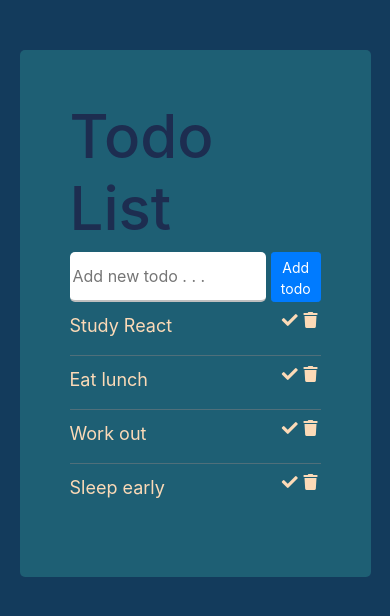
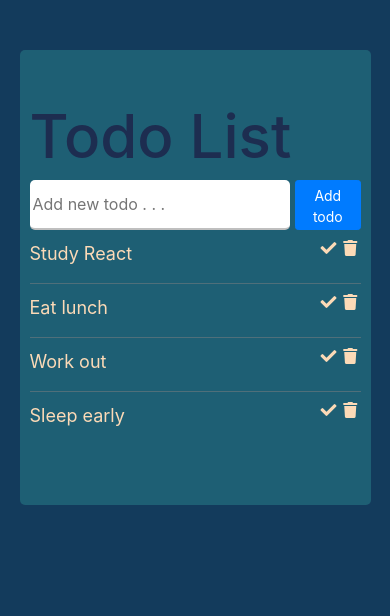
Before and after one commit to OmarHalawany/Todo, a React (Create React App) app: page / in a window 390 px wide. Shown: the top 616 px of the page. Built offline with nearby package versions, Linux system fonts and the light colour scheme.

Commit message:
made it a bit more responsive

```diff
--- a/src/css/App.css
+++ b/src/css/App.css
@@ -9,8 +9,8 @@ body {
   display: flex;
   -webkit-box-orient: vertical;
   -webkit-box-direction: normal;
-      -ms-flex-direction: column;
-          flex-direction: column;
+  -ms-flex-direction: column;
+  flex-direction: column;
   margin: auto;
   margin-top: 50px;
   padding-top: 50px;
@@ -28,12 +28,16 @@ body {
 @media only screen and (max-width: 900px) {
   .main {
     width: 60%;
+    padding-right: 30px;
+    padding-left: 30px;
   }
 }
 
 @media only screen and (max-width: 750px) {
   .main {
     width: 90%;
+    padding-right: 10px;
+    padding-left: 10px;
   }
 }
 /*# sourceMappingURL=App.css.map */
```
